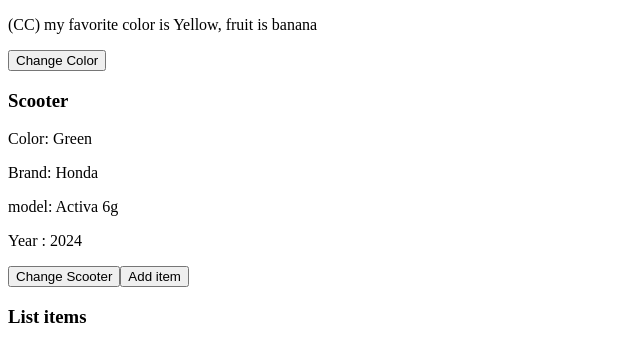
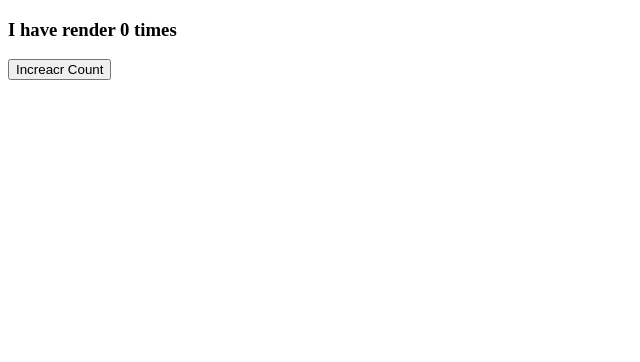
Before and after one commit to panneerselvam999/React-tutorial, a React (Create React App) app in the folder app/: page / in a window 1280 px wide. Shown: the top 362 px of the page, without its empty margins (0-640 px from the left). Built offline with nearby package versions, Linux system fonts and the light colour scheme.

Commit message:
useEffect - 1

```diff
--- /dev/null
+++ b/app/src/Component/Timer.js
@@ -0,0 +1,29 @@
+import { useEffect, useState } from "react"
+
+function Timer() {
+    const [count, setCount] = useState(0)
+
+    useEffect(() => {
+        console.log("Render Screen");
+        checkCount();
+    }, [count])
+
+
+
+    function checkCount() {
+        if (count > 10) {
+            setCount(1)
+        }
+    }
+
+    function updateCount() {
+        setCount((pre) => { return pre + 1 })
+    }
+    return (
+        <>
+            <h3>I have render {count} times</h3>
+            <button onClick={updateCount} >Increacr Count</button>
+        </>
+    )
+}
+export default Timer
--- a/app/src/index.js
+++ b/app/src/index.js
@@ -8,9 +8,10 @@ import ReactDOM from 'react-dom/client';
 // import Apple from './Component/Apple.js';
 // import Header from './Component/Header';
 // import FavoriteColor from './Component/FavoriteColor';
-import Fcc from './Component/FavoriteColorClass';
-import Scooter from './Component/Scooter';
-import List from './Component/list';
+// import Fcc from './Component/FavoriteColorClass';
+// import Scooter from './Component/Scooter';
+// import List from './Component/list';
+import Timer from './Component/Timer';
 
 const root = ReactDOM.createRoot(document.getElementById('root'));
 root.render(
@@ -22,9 +23,10 @@ root.render(
     {/* <Header /> */}
     {/* <App /> */}
     {/* <FavoriteColor /> */}
-    <Fcc />
-    <Scooter />
-    <List />
+    {/* <Fcc /> */}
+    {/* <Scooter /> */}
+    {/* <List /> */}
+    <Timer />
   </>
   //</React.StrictMode>
 );
```
